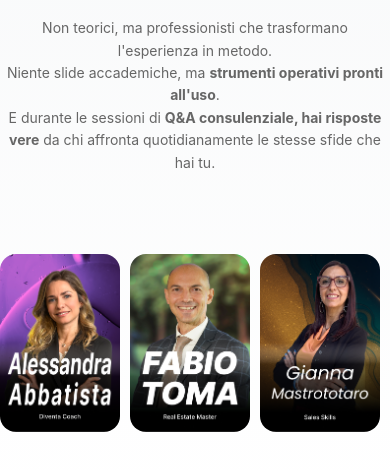
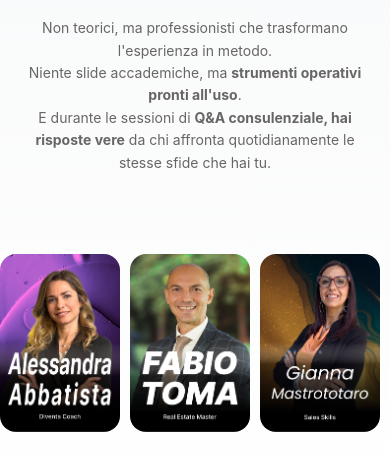
Before and after one commit to brukandy/mindvalley-trainers-slider, a plain HTML site: page index.html in a window 390 px wide. Shown: the part 130-600 px from the top of the page. Drawn offline with Linux system fonts and the light colour scheme.

Commit message:
Add lateral padding to text on mobile
- Added 20px padding to header-content on tablet (< 768px)
- Added 16px padding to header-content on mobile (< 480px)
- Improves text readability on small screens
- Slider remains full-width without borders

```diff
--- a/styles.css
+++ b/styles.css
@@ -147,6 +147,10 @@ body {
         padding: 60px 0;
     }
 
+    .header-content {
+        padding: 0 20px;
+    }
+
     .section-title {
         font-size: 32px;
     }
@@ -175,6 +179,10 @@ body {
 }
 
 @media (max-width: 480px) {
+    .header-content {
+        padding: 0 16px;
+    }
+
     .section-title {
         font-size: 28px;
     }
```
